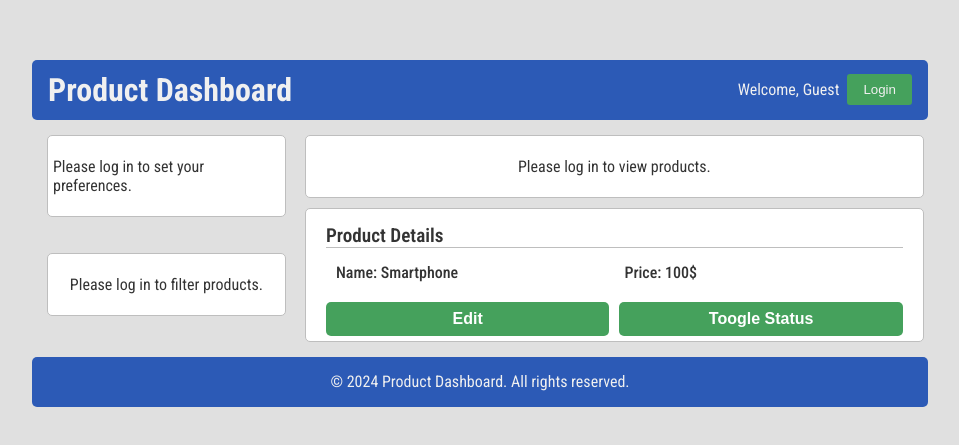
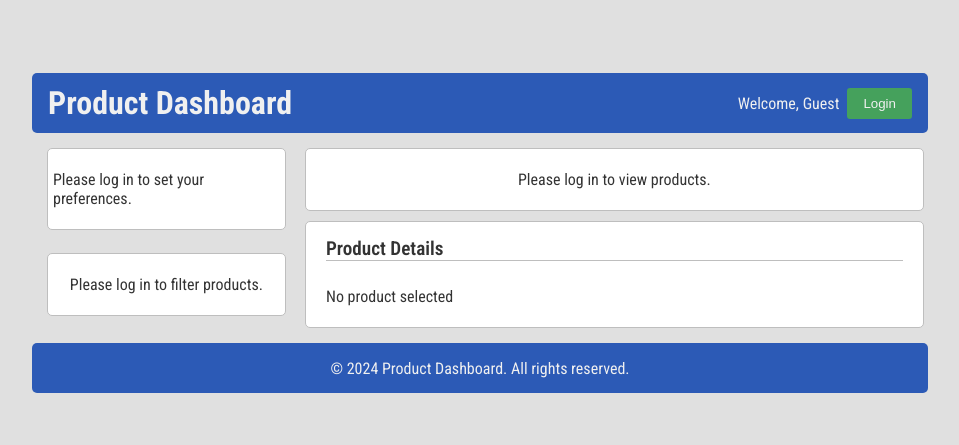
Before and after one commit to ablaoublas11/Product-Dashboard, a React (Vite) app: page / in a window 1280 px wide. Shown: the part 167-612 px from the top of the page, without its empty margins (160-1119 px from the left). Built offline with nearby package versions, Linux system fonts and the light colour scheme.

Commit message:
Implemantation of select product and detail presentation

```diff
--- a/src/App.jsx
+++ b/src/App.jsx
@@ -127,6 +127,10 @@ function App() {
   const handleFlagClearFilter = () => {
     setFlagClearFilter(true);
   };
+
+  const handleEditProducts = () => {};
+  const handleSaveProducts = () => {};
+
   const clearFilter = () => {
     setFilteredProducts(products);
     setSelectedCategory("");
--- a/src/Components/ProductDetails.jsx
+++ b/src/Components/ProductDetails.jsx
@@ -5,14 +5,20 @@ export default function ProductDetails({ selectedProducts }) {
     <div className={styles.detailsContainer}>
       <h2>Product Details</h2>
       <div className={styles.detailsContent}>
+        {selectedProducts && Object.keys(selectedProducts).length > 0 ? (
+          <>
             <div className={styles.informations}>
-          <p>Name: Smartphone</p>
-          <p>Price: 100$</p>
+              <p>Name: {selectedProducts.name}</p>
+              <p>Price: {selectedProducts.price}$</p>
             </div>
             <div className={styles.actions}>
               <button>Edit</button>
               <button>Toogle Status</button>
             </div>
+          </>
+        ) : (
+          <p>No product selected</p>
+        )}
       </div>
     </div>
   );
```
Lines whose indentation alone changed are shown as unchanged.
